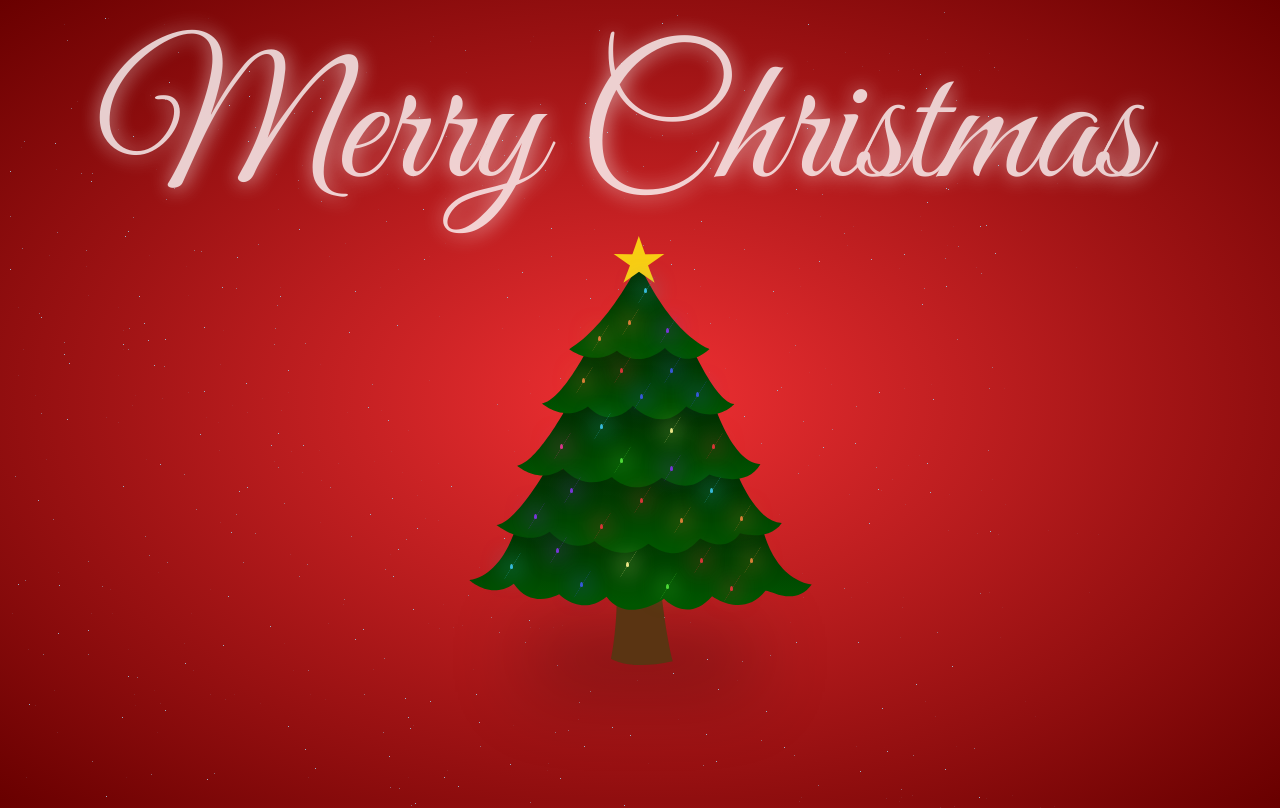
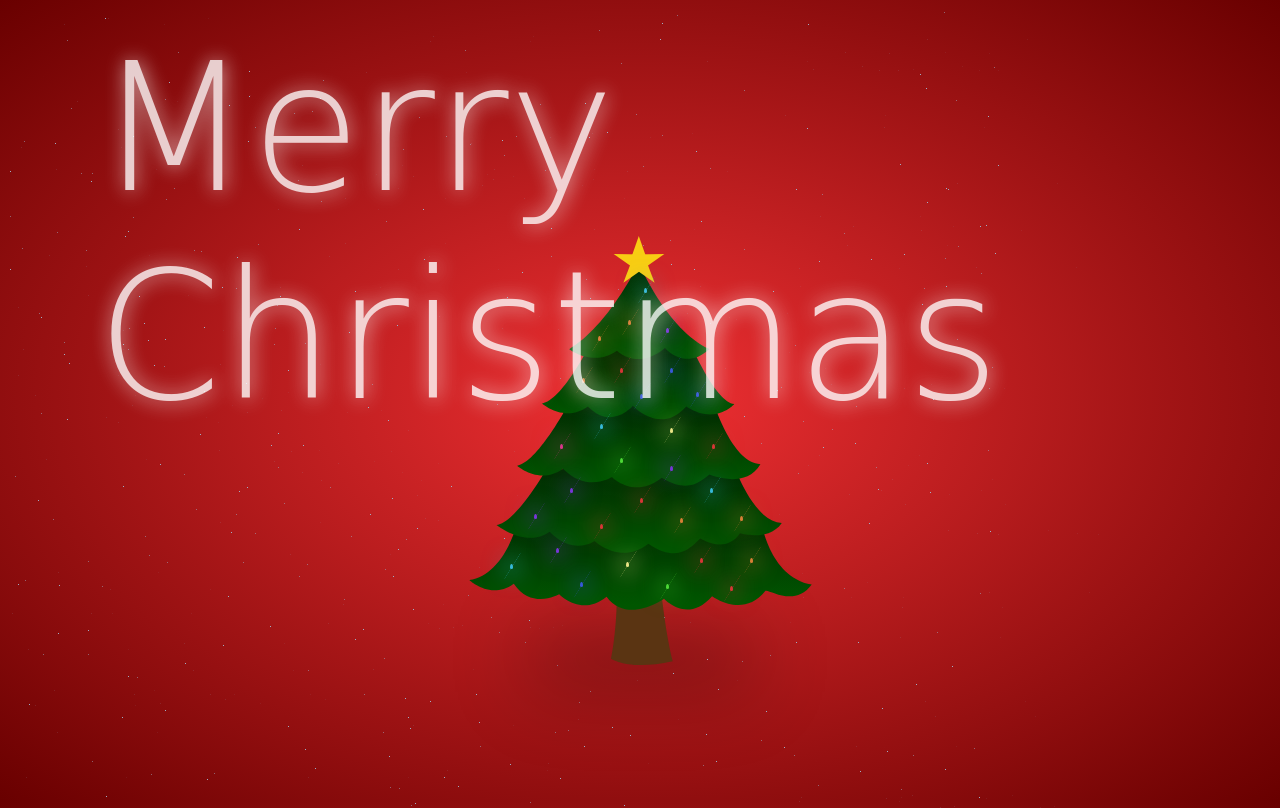
Before and after one commit to warm-eyes/christmas, a plain HTML site: page index.html in a window 1280 px wide. Drawn offline with Linux system fonts and the light colour scheme.

Commit message:
2021年12月21日 10:46:00

```diff
--- a/index.html
+++ b/index.html
@@ -5,7 +5,8 @@
   <title>Merry Christmas</title>
   <base href='/christmas/'>
   <meta name="viewport" content="width=device-width, initial-scale=1">
-<link href="https://fonts.googleapis.com/css?family=Great+Vibes" rel="stylesheet"><link rel="stylesheet" href="./style.css">
+<!-- <link href="https://fonts.googleapis.com/css?family=Great+Vibes" rel="stylesheet"> -->
+<link rel="stylesheet" href="style.css">
 
 </head>
 <body>
```
